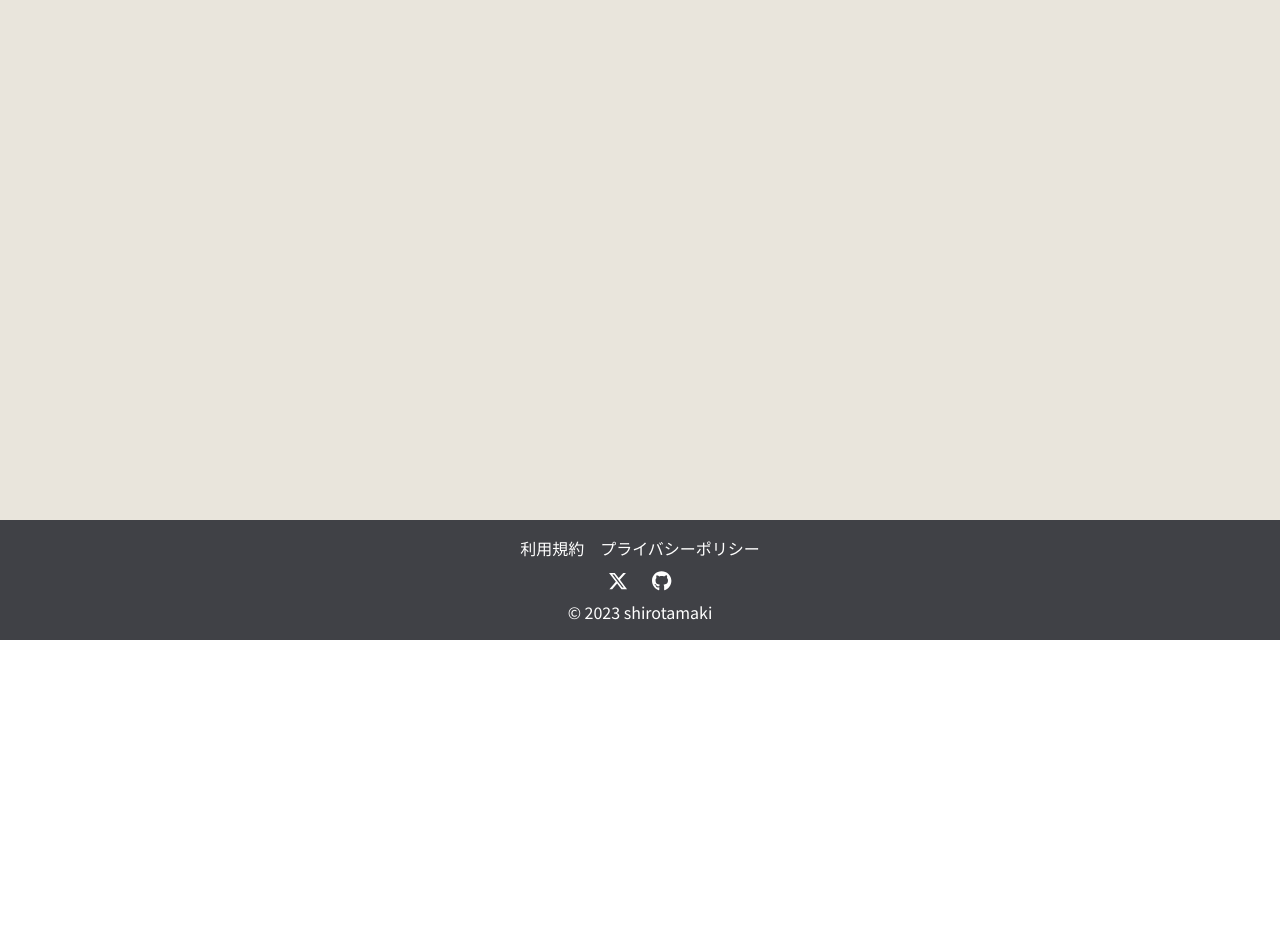
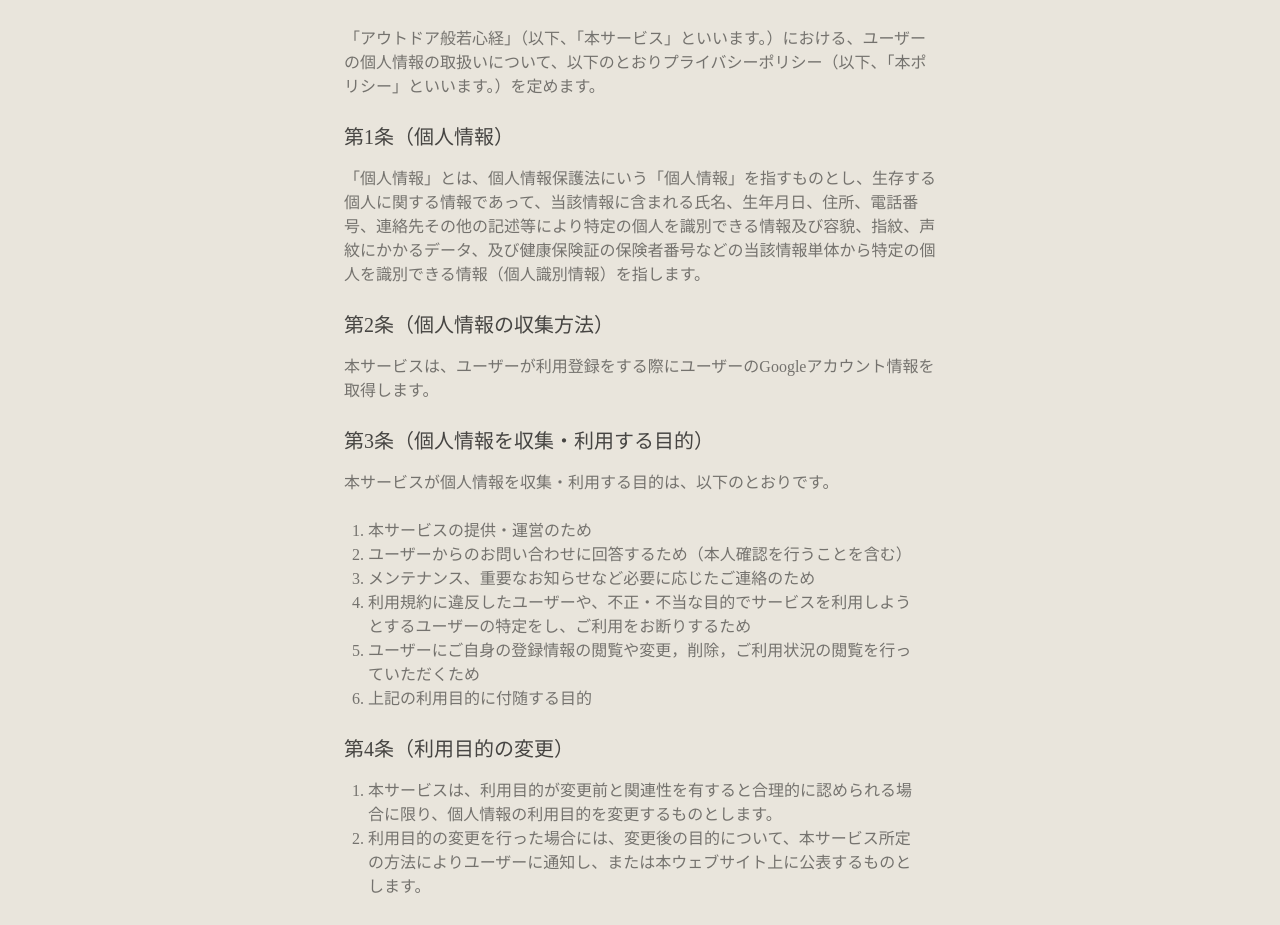
Before and after one commit to shirotamaki/outdoor-heart-sutra, a Next.js app in the folder frontend/: page /privacy-policy in a window 1280 px wide. Shown: the part 160-1085 px from the top of the page. Before the commit the page ends 800 px from the top, so only its background shows below. Built offline with nearby package versions, Linux system fonts and the light colour scheme; no server answers; a web font is replaced by a local one.

Commit message:
✨ プライバシーポリシーを作成する

```diff
--- a/frontend/src/pages/privacy-policy.tsx
+++ b/frontend/src/pages/privacy-policy.tsx
@@ -7,8 +7,108 @@ const PrivacyPolicy = () => {
     <div className='flex flex-col min-h-screen'>
       <CustomHead title='privacy-policy' />
       <Header />
-      <main className='bg-beige flex-grow'>
-        <h1>プライバシーポリシー</h1>
+      <main className='bg-beige flex flex-grow justify-center items-center'>
+        <article className='max-w-screen-sm  font-kinuta text-black/50 p-6'>
+          <h1 className='text-2xl mb-6 text-black/70'>プライバシーポリシー</h1>
+          <p className='mb-6'>
+            「アウトドア般若心経」（以下、「本サービス」といいます。）における、ユーザーの個人情報の取扱いについて、以下のとおりプライバシーポリシー（以下、「本ポリシー」といいます。）を定めます。
+          </p>
+          <h2 className='text-xl mb-4 text-black/70'>第1条（個人情報）</h2>
+          <p className='mb-6'>
+            「個人情報」とは、個人情報保護法にいう「個人情報」を指すものとし、生存する個人に関する情報であって、当該情報に含まれる氏名、生年月日、住所、電話番号、連絡先その他の記述等により特定の個人を識別できる情報及び容貌、指紋、声紋にかかるデータ、及び健康保険証の保険者番号などの当該情報単体から特定の個人を識別できる情報（個人識別情報）を指します。
+          </p>
+          <h2 className='text-xl mb-4 text-black/70'>第2条（個人情報の収集方法）</h2>
+          <p className='mb-6'>
+            本サービスは、ユーザーが利用登録をする際にユーザーのGoogleアカウント情報を取得します。
+          </p>
+          <h2 className='text-xl mb-4 text-black/70'>第3条（個人情報を収集・利用する目的）</h2>
+          <p className='mb-6'>本サービスが個人情報を収集・利用する目的は、以下のとおりです。</p>
+          <ol className='list-decimal mb-6 px-6'>
+            <li>本サービスの提供・運営のため</li>
+            <li>ユーザーからのお問い合わせに回答するため（本人確認を行うことを含む）</li>
+            <li>メンテナンス、重要なお知らせなど必要に応じたご連絡のため</li>
+            <li>
+              利用規約に違反したユーザーや、不正・不当な目的でサービスを利用しようとするユーザーの特定をし、ご利用をお断りするため
+            </li>
+            <li>
+              ユーザーにご自身の登録情報の閲覧や変更，削除，ご利用状況の閲覧を行っていただくため
+            </li>
+            <li>上記の利用目的に付随する目的</li>
+          </ol>
+          <h2 className='text-xl mb-4 text-black/70'>第4条（利用目的の変更）</h2>
+          <ol
+            className='list-decimal mb-6
+          px-6'
+          >
+            <li>
+              本サービスは、利用目的が変更前と関連性を有すると合理的に認められる場合に限り、個人情報の利用目的を変更するものとします。
+            </li>
+            <li>
+              利用目的の変更を行った場合には、変更後の目的について、本サービス所定の方法によりユーザーに通知し、または本ウェブサイト上に公表するものとします。
+            </li>
+          </ol>
+          <h2 className='text-xl mb-4 text-black/70'>第5条（個人情報の第三者提供）</h2>
+          <ol className='list-decimal mb-6 px-6'>
+            <li>
+              本サービスは、次に掲げる場合を除いて、あらかじめユーザーの同意を得ることなく、第三者に個人情報を提供することはありません。ただし、個人情報保護法その他の法令で認められる場合を除きます。
+              <ol className='list-decimal px-6 py-4'>
+                <li>
+                  人の生命、身体または財産の保護のために必要がある場合であって、本人の同意を得ることが困難であるとき
+                </li>
+                <li>
+                  公衆衛生の向上または児童の健全な育成の推進のために特に必要がある場合であって、本人の同意を得ることが困難であるとき
+                </li>
+                <li>
+                  国の機関もしくは地方公共団体またはその委託を受けた者が法令の定める事務を遂行することに対して協力する必要がある場合であって、本人の同意を得ることにより当該事務の遂行に支障を及ぼすおそれがあるとき
+                </li>
+                <li>
+                  予め次の事項を告知あるいは公表し、かつ本サービスが個人情報保護委員会に届出をしたとき
+                  <ol className='list-decimal px-6 pt-4'>
+                    <li>利用目的に第三者への提供を含むこと</li>
+                    <li>第三者に提供されるデータの項目</li>
+                    <li>第三者への提供の手段または方法</li>
+                    <li>本人の求めに応じて個人情報の第三者への提供を停止すること</li>
+                    <li>本人の求めを受け付ける方法</li>
+                  </ol>
+                </li>
+              </ol>
+            </li>
+            <li>
+              前項の定めにかかわらず、次に掲げる場合には、当該情報の提供先は第三者に該当しないものとします。
+              <ol className='list-decimal px-6 pt-4'>
+                <li>
+                  本サービスが利用目的の達成に必要な範囲内において個人情報の取扱いの全部または一部を委託する場合
+                </li>
+                <li>合併その他の事由による事業の承継に伴って個人情報が提供される場合</li>
+                <li>
+                  個人情報を特定の者との間で共同して利用する場合であって、その旨並びに共同して利用される個人情報の項目、共同して利用する者の範囲、利用する者の利用目的および当該個人情報の管理について責任を有する者の氏名または名称について、あらかじめ本人に通知し、または本人が容易に知り得る状態に置いた場合
+                </li>
+              </ol>
+            </li>
+          </ol>
+          <h2 className='text-xl mb-4 text-black/70'>第6条（退会時）</h2>
+          <p className='mb-6'>
+            ユーザーが本サービスの退会手続きを行った場合、本サービスはユーザーの個人情報を全て削除します。
+          </p>
+          <h2 className='text-xl mb-4 text-black/70'>第7条（プライバシーポリシーの変更）</h2>
+          <ol className='list-decimal mb-6 px-6'>
+            <li>
+              本ポリシーの内容は、法令その他本ポリシーに別段の定めのある事項を除いて、ユーザーに通知することなく、変更することができるものとします。
+            </li>
+            <li>
+              本サービスが別途定める場合を除いて、変更後のプライバシーポリシーは、本ウェブサイトに掲載したときから効力を生じるものとします。
+            </li>
+          </ol>
+          <h2
+            className='text-xl mb-4
+          text-black/70'
+          >
+            第8条（お問い合わせ窓口）
+          </h2>
+          <p className='mb-1'>本ポリシーに関するお問い合わせは，下記の窓口までお願いいたします。</p>
+          <p className='mb-4 underline'>outdoor.heart.sutra@gmail.com</p>
+          <p className='mb-6 text-right'>以上</p>
+        </article>
       </main>
       <Footer />
     </div>
```
